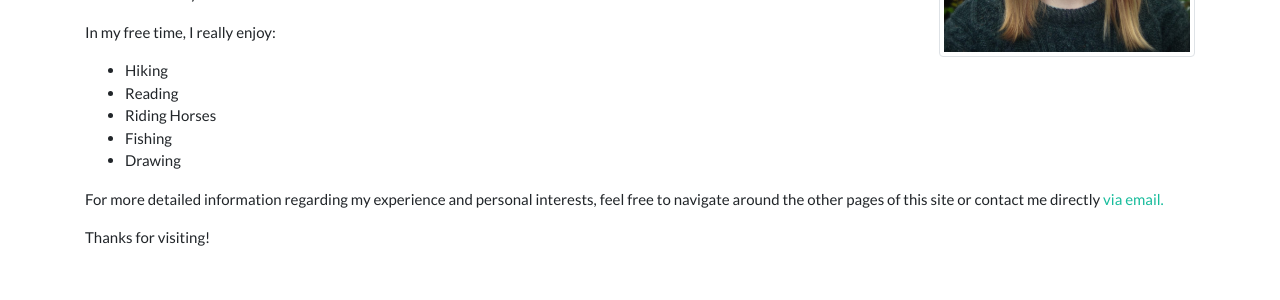
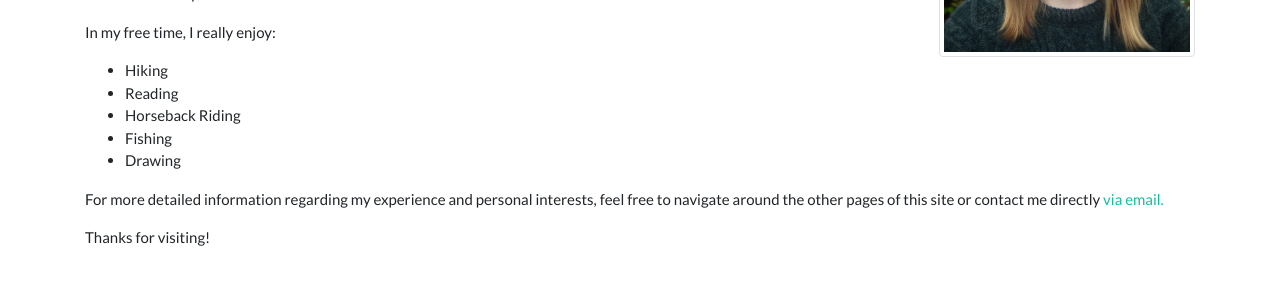
Before and after one commit to anhuntington/anhuntington.github.io, a Jekyll site: the page built from index.html, in a window 1280 px wide. Shown: the part 380-680 px from the top of the page. Built offline with Jekyll 4.4.1, drawn with Linux system fonts in a browser that asks for light colours.

Commit message:
Update index.html

```diff
--- a/index.html
+++ b/index.html
@@ -26,7 +26,7 @@ order: 1
   <ul>
     <li >Hiking</li>
     <li >Reading</li>
-    <li >Riding Horses</li>
+    <li >Horseback Riding</li>
     <li >Fishing</li>
     <li >Drawing</li>
   </ul>
```
